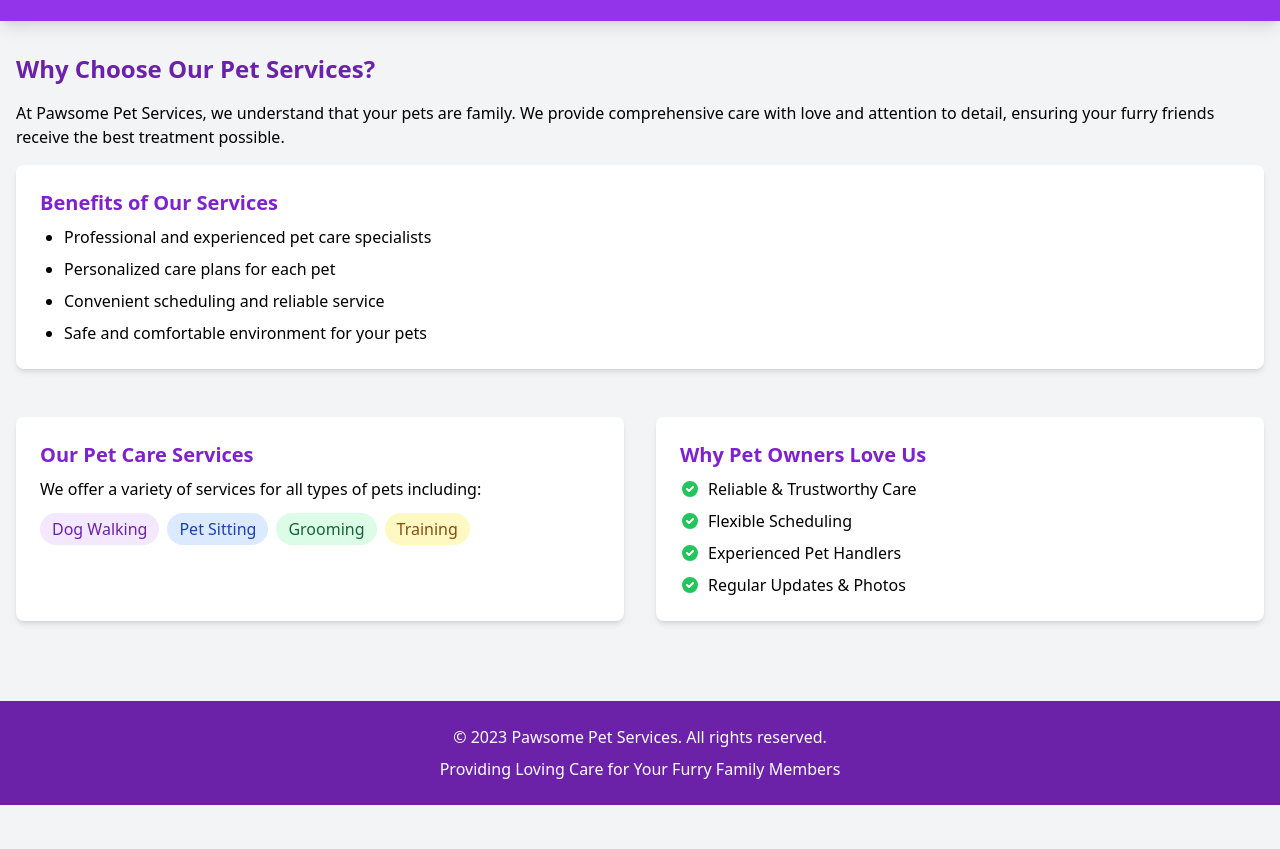
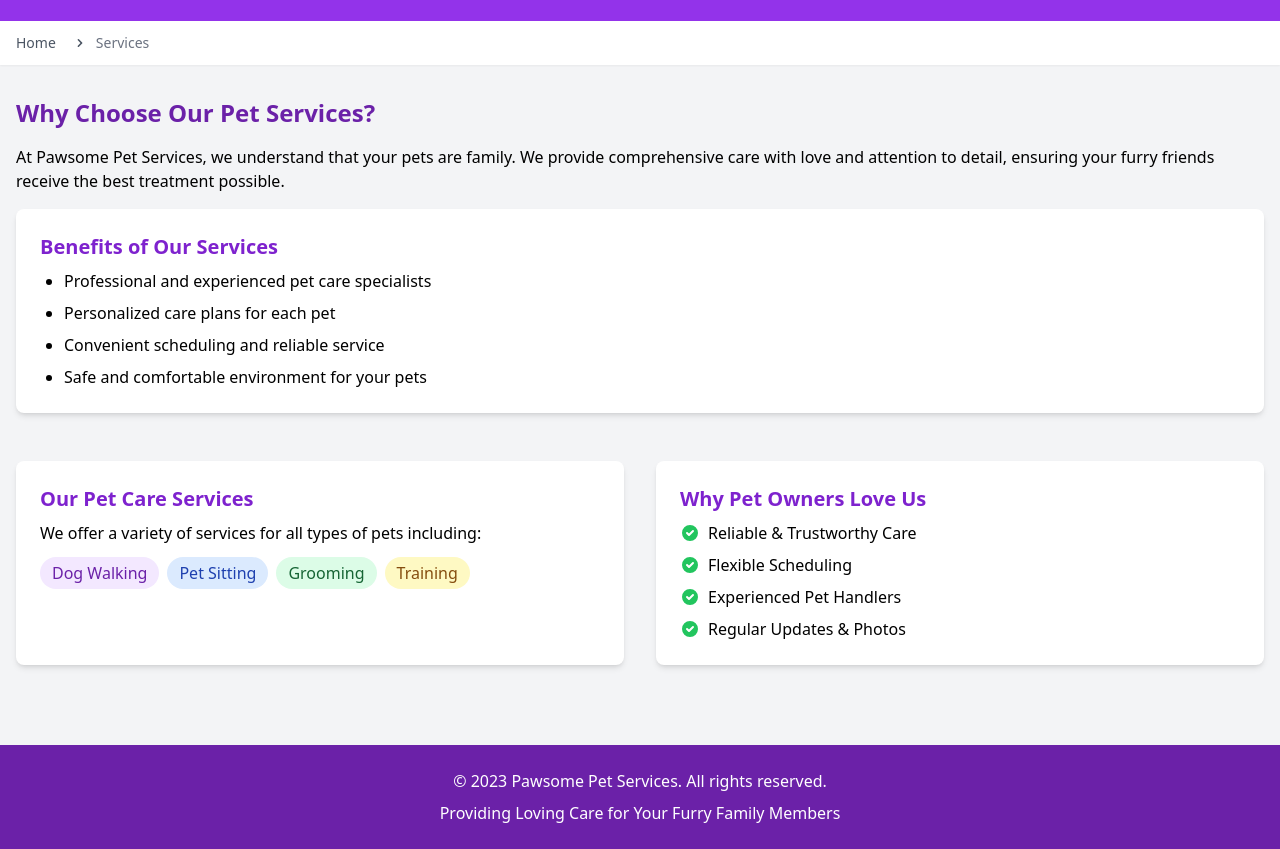
Before and after one commit to ntduong1998vn/new-flow-git, a plain HTML site: page index.html in a window 1280 px wide. Shown: the part 95-944 px from the top of the page. Before the commit the page ends 900 px from the top, so only its background shows below. Drawn offline with nearby package versions, Linux system fonts and the light colour scheme.

Commit message:
add breadcrumb

```diff
--- a/index.html
+++ b/index.html
@@ -15,6 +15,24 @@
             <p class="mt-2">Your Trusted Pet Care Specialists</p>
         </div>
     </header>
+
+    <nav class="bg-white shadow-sm">
+        <div class="container mx-auto px-4 py-3">
+            <ol class="flex items-center space-x-2 text-sm text-gray-600">
+                <li>
+                    <a href="#" class="hover:text-purple-600">Home</a>
+                </li>
+                <li class="flex items-center">
+                    <svg class="w-4 h-4 mx-2" fill="currentColor" viewBox="0 0 20 20">
+                        <path fill-rule="evenodd"
+                            d="M7.293 14.707a1 1 0 010-1.414L10.586 10 7.293 6.707a1 1 0 011.414-1.414l4 4a1 1 0 010 1.414l-4 4a1 1 0 01-1.414 0z"
+                            clip-rule="evenodd"></path>
+                    </svg>
+                    <span class="text-gray-500">Services</span>
+                </li>
+            </ol>
+        </div>
+    </nav>
 
     <main class="container mx-auto px-4 py-8">
         <section class="mb-12">
```
Also changed, not shown: 1 other file.
